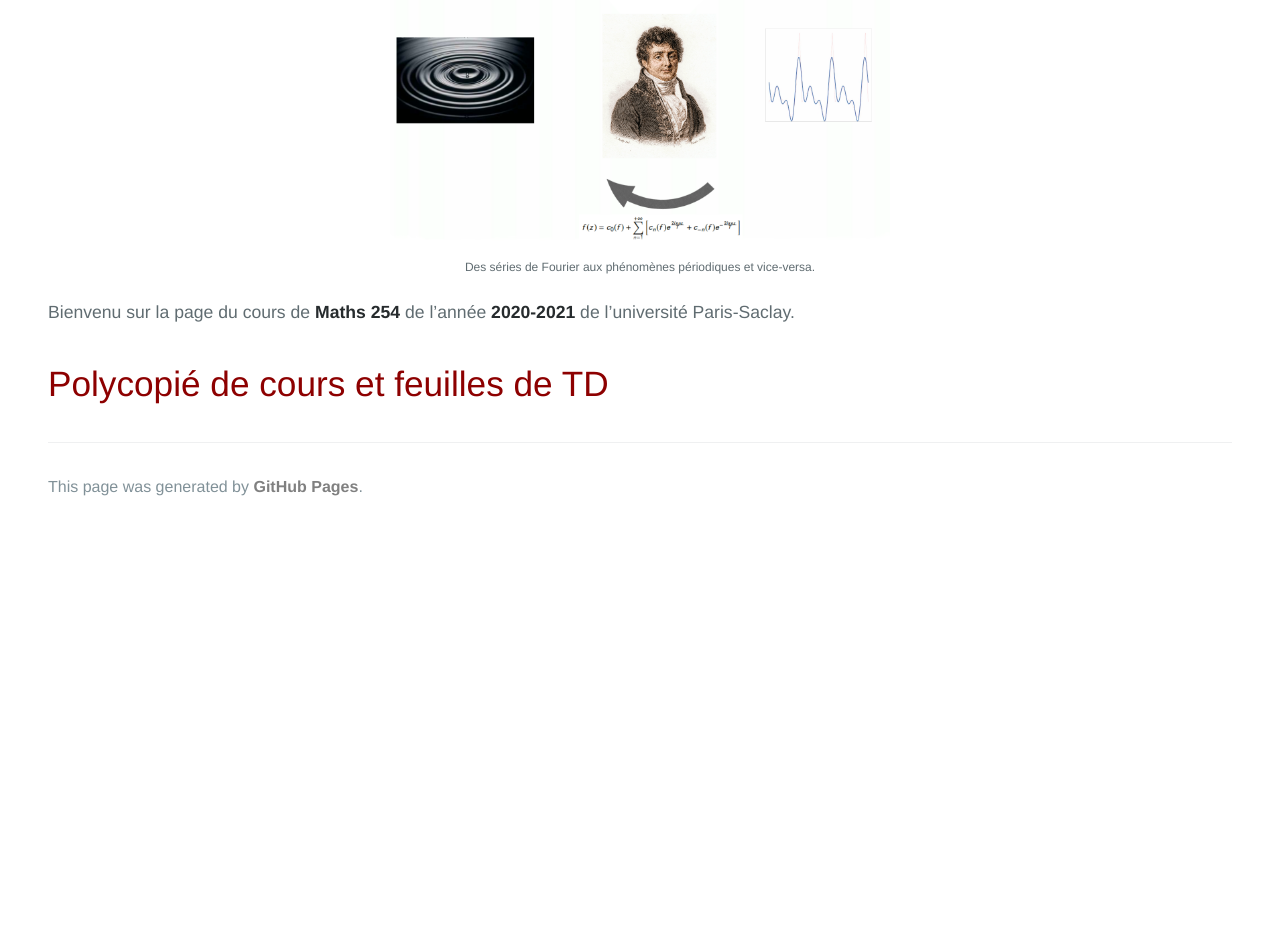
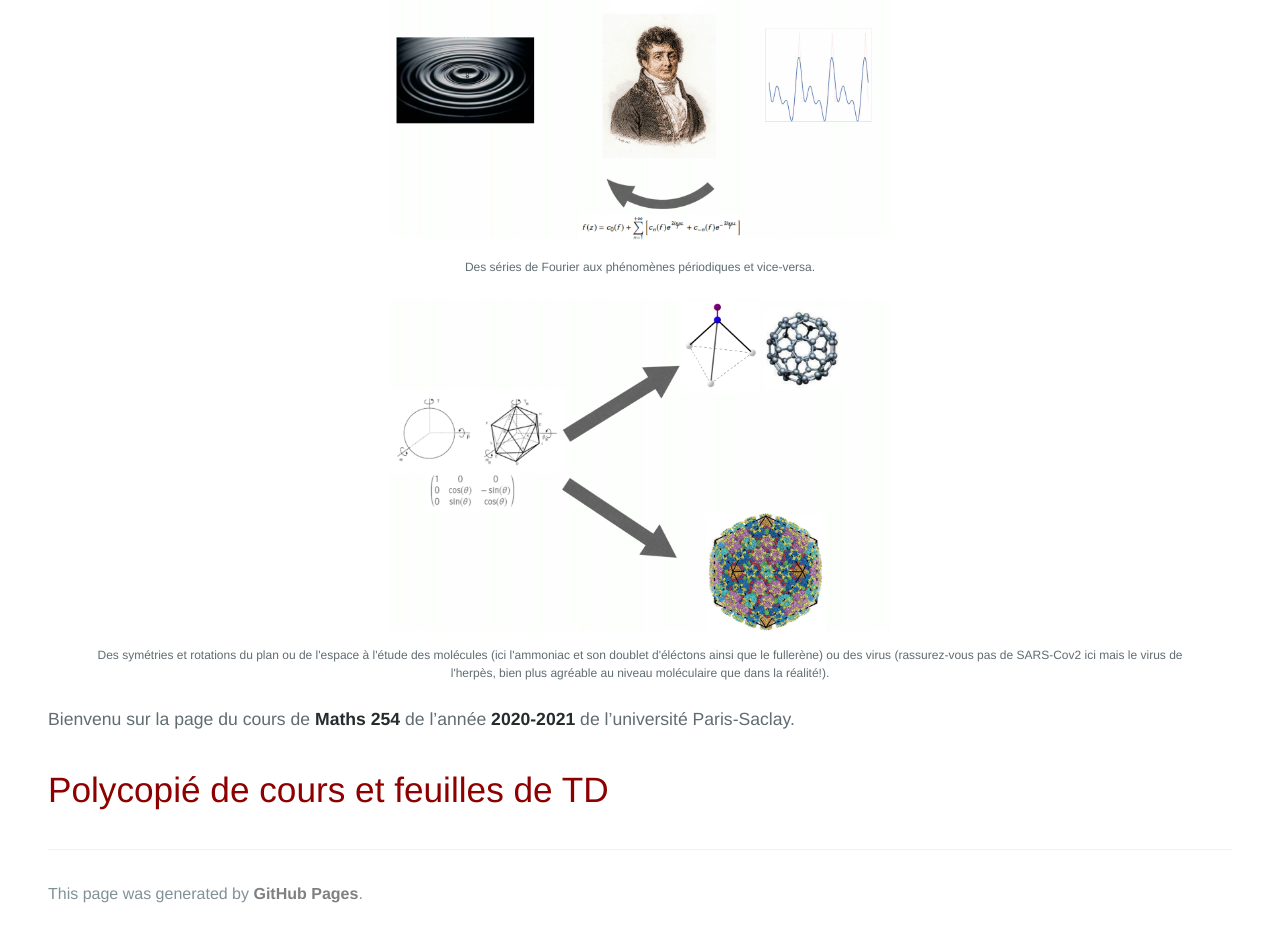
Before and after one commit to KevinDestagnol/algebre.github.io, a Jekyll site: the page built from index.md, in a window 1280 px wide. Shown: the part 458-1396 px from the top of the page. Built offline with Jekyll 4.4.1, drawn with Linux system fonts in a browser that asks for light colours; some web fonts are replaced; our own code applies the rules of GitHub Pages for plain Markdown files; before the commit the page ends 989 px from its top, so only the background shows below that.

Commit message:
Update default.html

```diff
--- a/_layouts/default.html
+++ b/_layouts/default.html
@@ -50,6 +50,10 @@
 <img id="bannerImage" width="500"  src="Fourier1.png" alt="Fourier">
   <figcaption font-size:12px>Des séries de Fourier aux phénomènes périodiques et vice-versa.</figcaption>
   </figure>
+        <figure text-align:"center">
+<img width="500"  src="Geom1.png" alt="Fourier">
+  <figcaption font-size:12px>Des symétries et rotations du plan ou de l'espace à l'étude des molécules (ici l'ammoniac et son doublet d'éléctons ainsi que le fullerène) ou des virus (rassurez-vous pas de SARS-Cov2 ici mais le virus de l'herpès, bien plus agréable au niveau moléculaire que dans la réalité!).</figcaption>
+  </figure>
        {{ content }}
 
       <footer class="site-footer">
```
